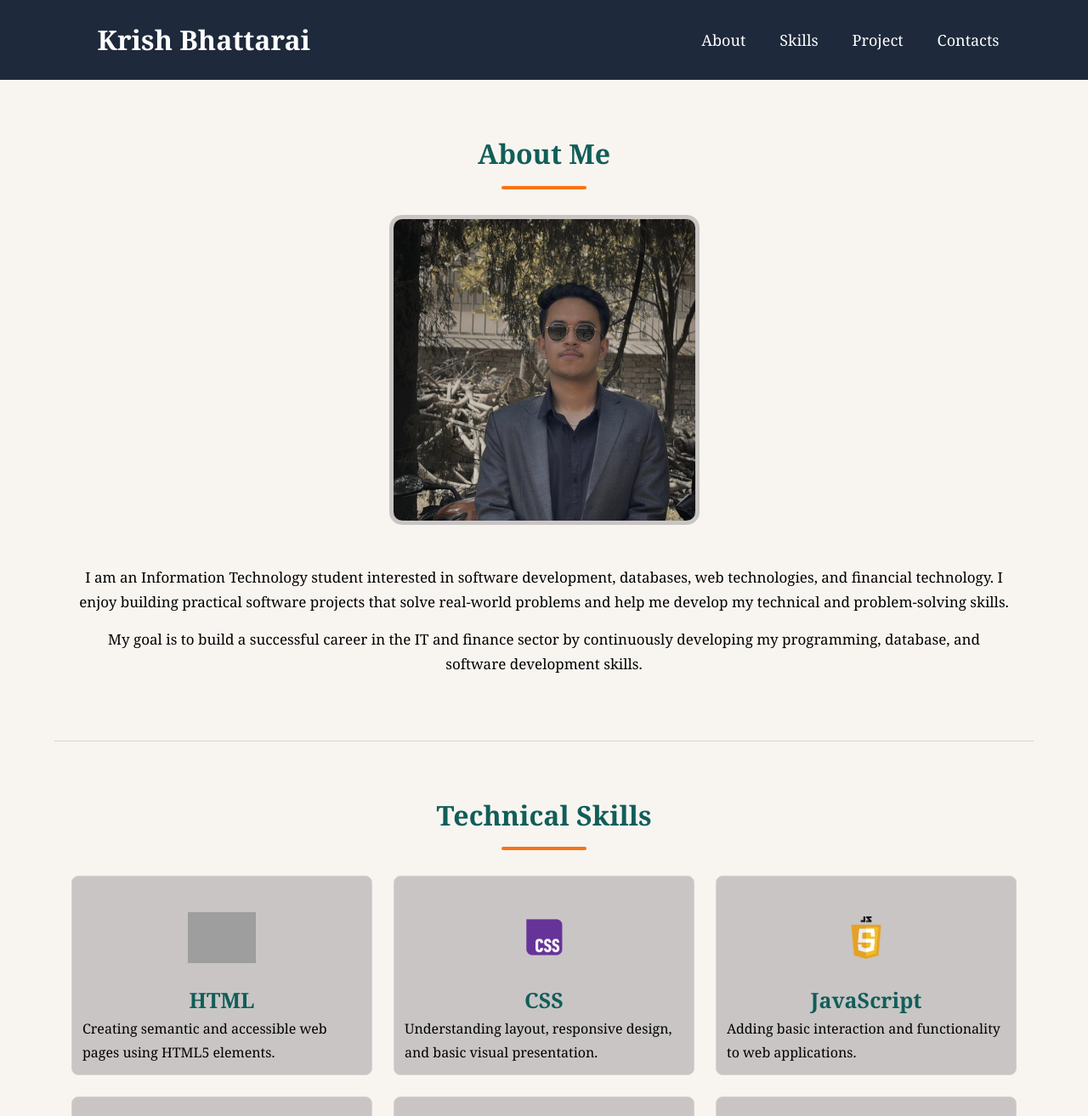
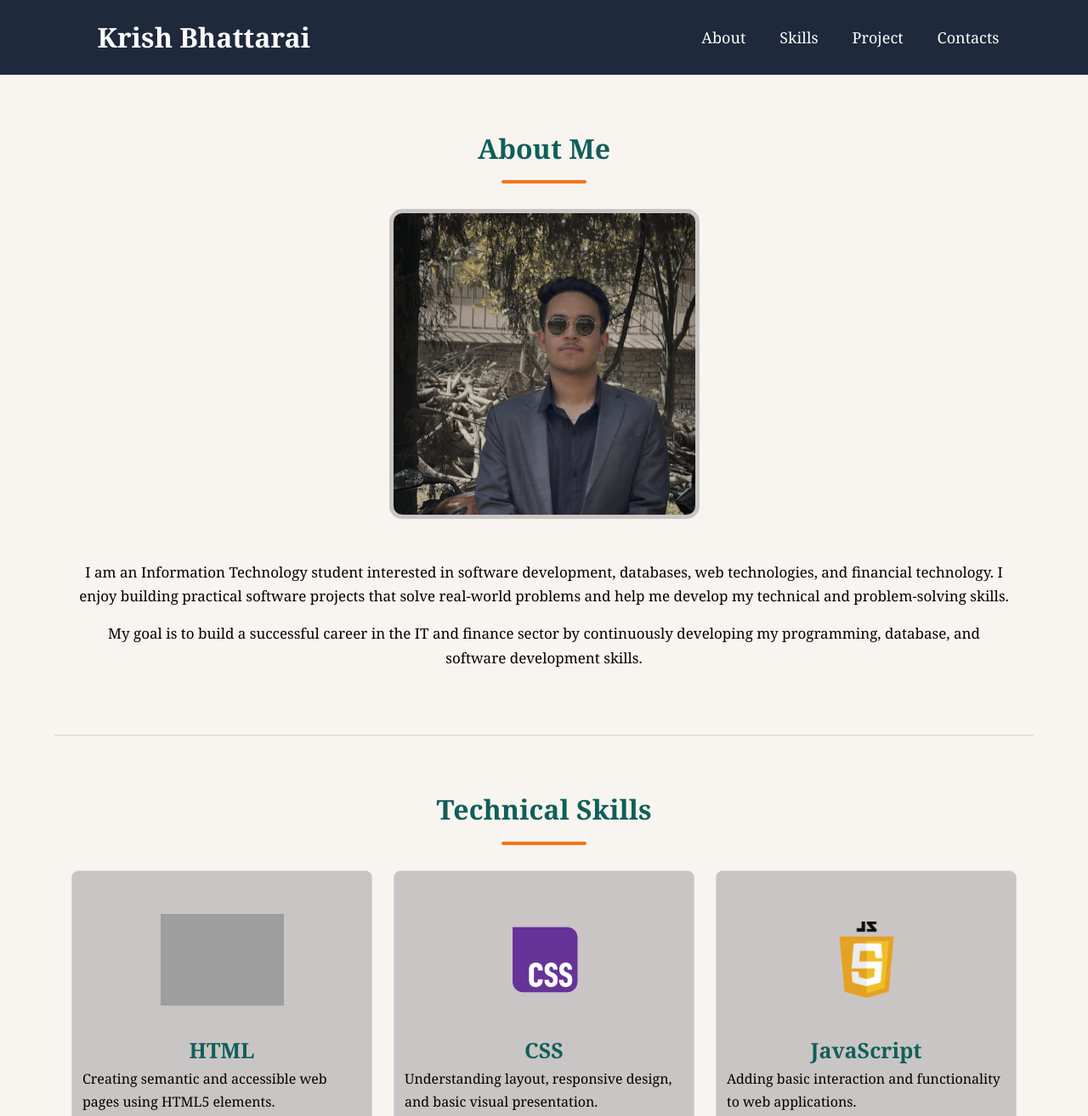
Before and after one commit to krishbhattarai11/MIT-Web-Development-Assignment-Submission, a plain HTML site: page index.html in a window 1280 px wide. Shown: the top 1314 px of the page at 85% size. Drawn offline with Linux system fonts and the light colour scheme; grey boxes are pictures that could not be loaded.

Commit message:
Image Size changed

```diff
--- a/styles.css
+++ b/styles.css
@@ -2,6 +2,18 @@
     margin: 0;
     padding: 0;
     box-sizing: border-box;
+}
+
+:root {
+    --main-color: #0F766E;
+    --main-color-dark: #115E59;
+    --line: #F97316;
+    --background: #F8F5F0;
+    --surface: #c9c5c5;
+    --surface-dark: #1E293B;
+    --text: #000000;
+    --white-color: #FFFFFF;
+    --border: #D6D3D1;
 }
 
 .skiplink {
@@ -19,18 +31,6 @@
     top: 1rem;
 }
 
-:root {
-    --main-color: #0F766E;
-    --main-color-dark: #115E59;
-    --line: #F97316;
-    --background: #F8F5F0;
-    --surface: #c9c5c5;
-    --surface-dark: #1E293B;
-    --text: #000000;
-    --white-color: #FFFFFF;
-    --border: #D6D3D1;
-}
-
 body {
     font-family: Georgia, 'Times New Roman', Times, serif;
     background-color: var(--background);
@@ -45,6 +45,7 @@
     align-items: center;
     background-color: var(--surface-dark);
     color: var(--white-color);
+    line-height: 1.5;
     position: sticky;
     top: 0;
 }
@@ -133,8 +134,8 @@
 }
 
 #skills dt img {
-    width: 80px;
-    height: 80px;
+    width: 145px;
+    height: 145px;
     object-fit: contain;
     margin-bottom: 12px;
 }
@@ -294,6 +295,7 @@
 
 footer>nav:last-child a {
     font-size: 18px;
+    font-weight: 700;
     padding: 8px 12px;
     border-radius: 12px;
     text-decoration: nonw;
```
